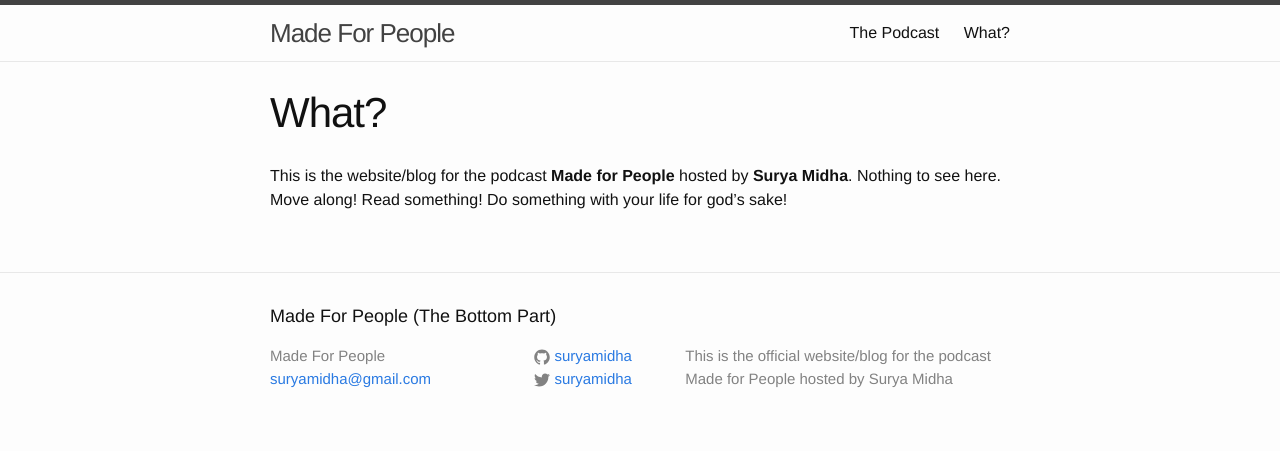
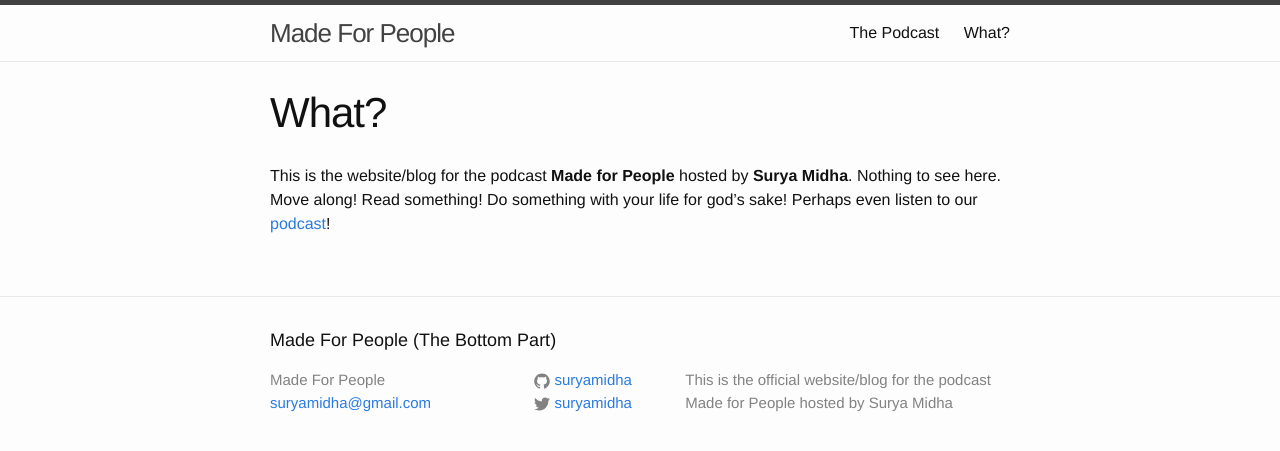
Before and after one commit to TGNYC/suryamidha.github.io, a Jekyll site: the page built from what.md, in a window 1280 px wide. Shown: the top 451 px of the page. Built offline with Jekyll 4.4.1, drawn with Linux system fonts in a browser that asks for light colours.

Commit message:
Update what.md

```diff
--- a/what.md
+++ b/what.md
@@ -5,4 +5,4 @@ permalink: /what/
 ---
 
 
-This is the website/blog for the podcast **Made for People** hosted by **Surya Midha**. Nothing to see here. Move along! Read something! Do something with your life for god's sake!
+This is the website/blog for the podcast **Made for People** hosted by **Surya Midha**. Nothing to see here. Move along! Read something! Do something with your life for god's sake! Perhaps even listen to our [podcast](https://suryamidha.github.io/podcast/)!
```
